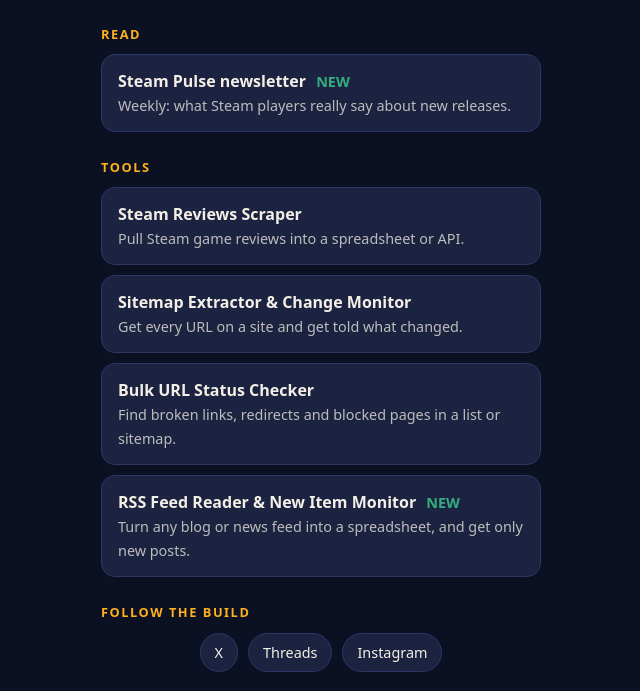
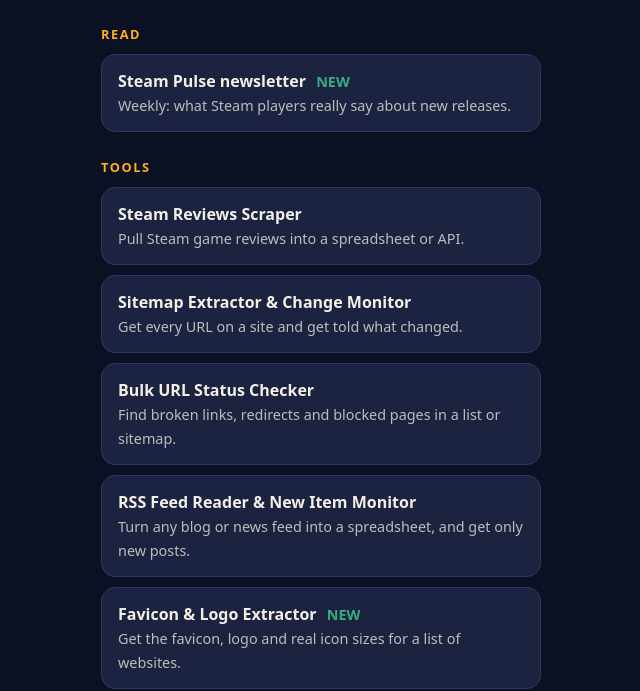
Before and after one commit to korjoe-AIS/KJ_AIS, a plain HTML site: page docs/index.html in a window 1280 px wide. Shown: the part 287-978 px from the top of the page, without its empty margins (319-959 px from the left). Drawn offline with Linux system fonts and the light colour scheme.

Commit message:
Link page: add Favicon & Logo Extractor card
Co-Authored-By: Claude Opus 5.5 <noreply@anthropic.com>
Claude-Session: https://claude.ai/code/session_01SQAvqEHfg64gkWnv7MSUHG

```diff
--- a/docs/index.html
+++ b/docs/index.html
@@ -43,7 +43,8 @@ footer{margin-top:32px;font-size:.8rem;opacity:.6}
   <a class="card" href="https://apify.com/kj_ais/steam-reviews-scraper"><strong>Steam Reviews Scraper</strong><span>Pull Steam game reviews into a spreadsheet or API.</span></a>
   <a class="card" href="https://apify.com/kj_ais/sitemap-url-extractor-change-monitor"><strong>Sitemap Extractor &amp; Change Monitor</strong><span>Get every URL on a site and get told what changed.</span></a>
   <a class="card" href="https://apify.com/kj_ais/bulk-url-status-checker"><strong>Bulk URL Status Checker</strong><span>Find broken links, redirects and blocked pages in a list or sitemap.</span></a>
-  <a class="card" href="https://apify.com/kj_ais/rss-feed-reader-monitor"><strong>RSS Feed Reader &amp; New Item Monitor <span class="new">NEW</span></strong><span>Turn any blog or news feed into a spreadsheet, and get only new posts.</span></a>
+  <a class="card" href="https://apify.com/kj_ais/rss-feed-reader-monitor"><strong>RSS Feed Reader &amp; New Item Monitor</strong><span>Turn any blog or news feed into a spreadsheet, and get only new posts.</span></a>
+  <a class="card" href="https://apify.com/kj_ais/favicon-logo-extractor"><strong>Favicon &amp; Logo Extractor <span class="new">NEW</span></strong><span>Get the favicon, logo and real icon sizes for a list of websites.</span></a>
 
   <h2>Follow the build</h2>
   <div class="social">
```
